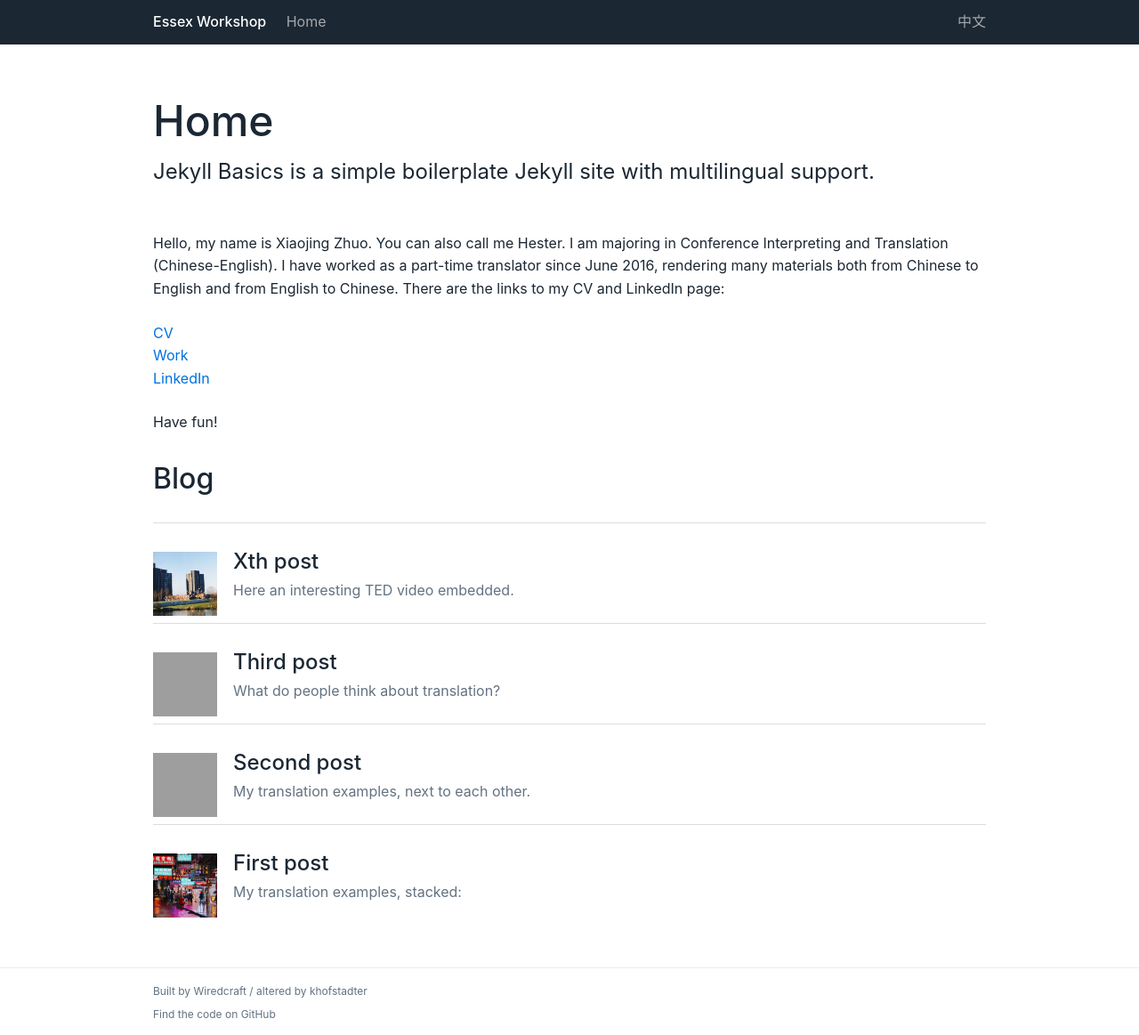
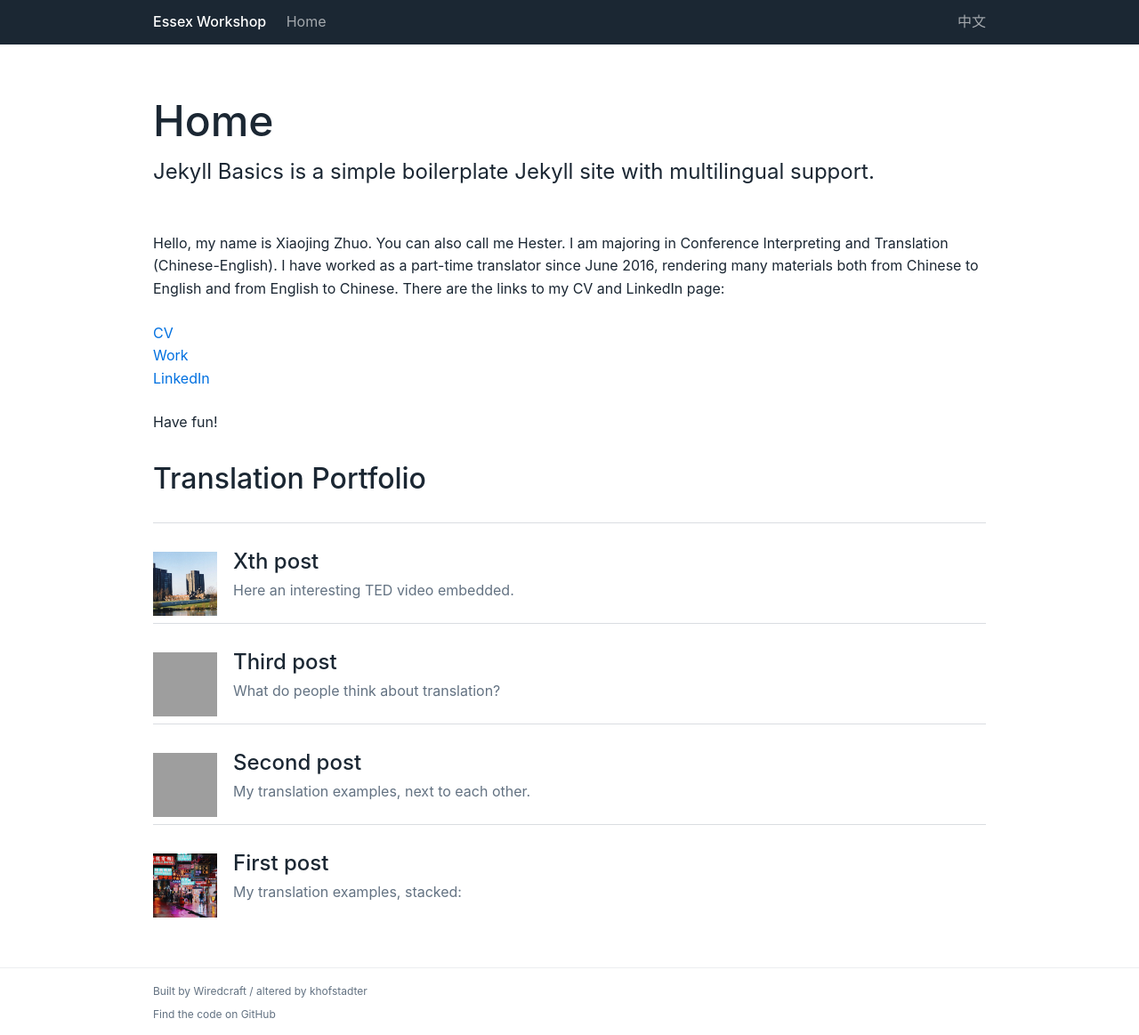
Before and after one commit to Hester-Tso/xj0614, a Jekyll site: the page built from index.md, in a window 1280 px wide. Shown: the whole page at 89% size. Built offline with Jekyll 4.4.1, drawn with Linux system fonts in a browser that asks for light colours.

Commit message:
Update index.md

```diff
--- a/index.md
+++ b/index.md
@@ -13,4 +13,4 @@ Hello, my name is Xiaojing Zhuo. You can also call me Hester. I am majoring in C
 
 Have fun!
 
-## Blog
+## Translation Portfolio
```
